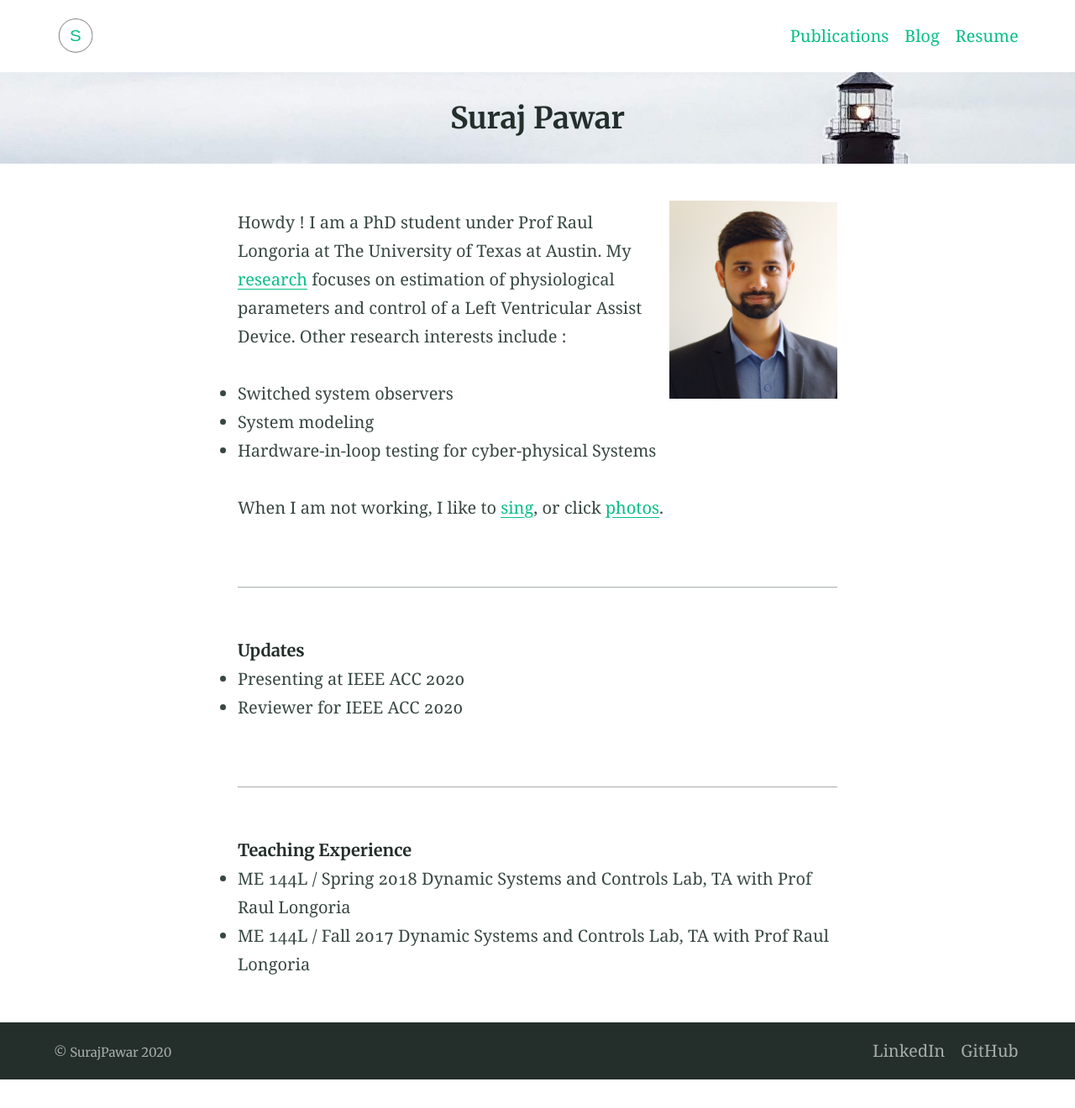
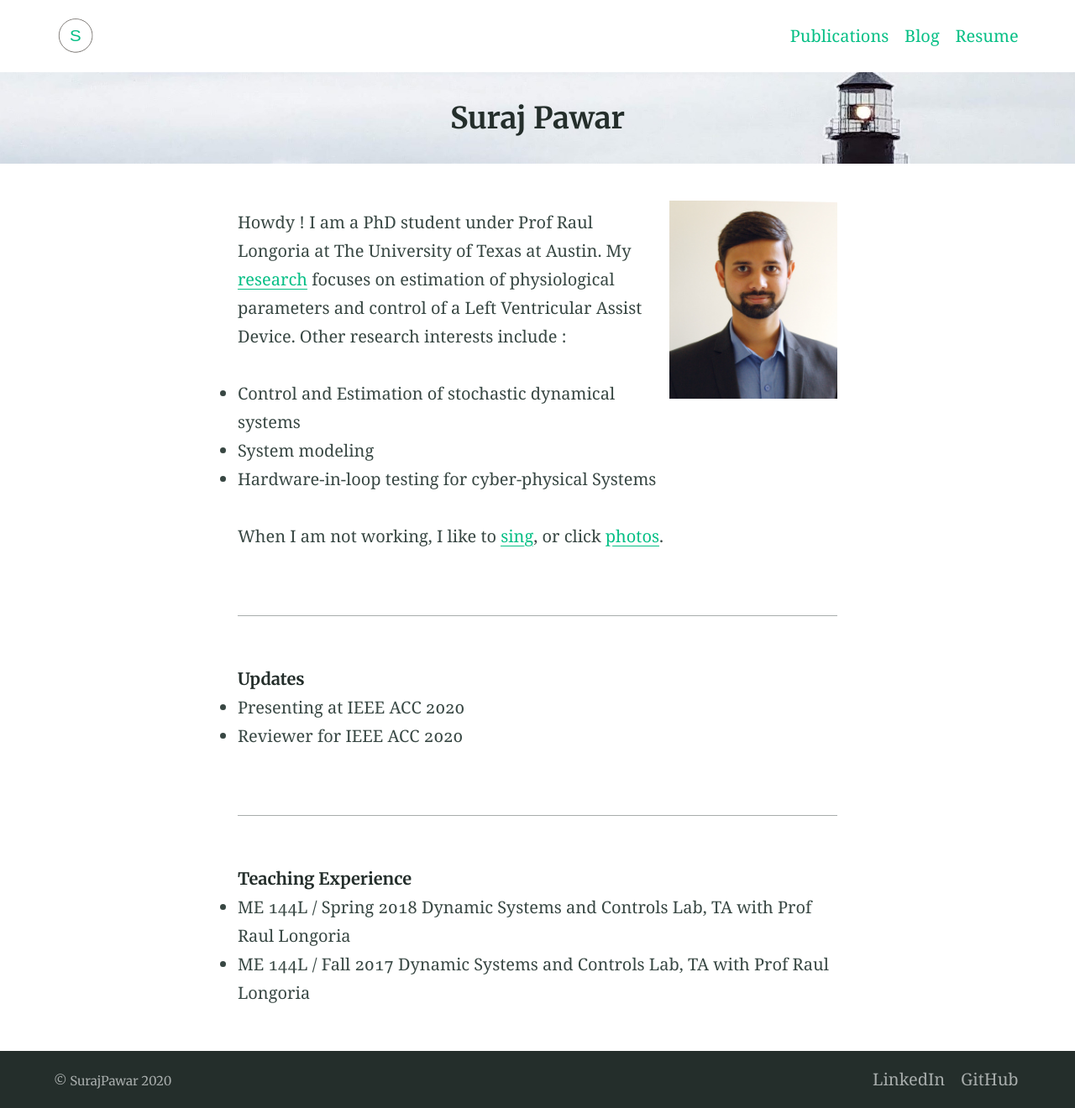
Before and after one commit to SurajRPawar/SurajRPawar.github.io, a Jekyll site: the page built from index.md, in a window 1280 px wide. Shown: the whole page at 84% size. Built offline with Jekyll 4.4.1, drawn with Linux system fonts in a browser that asks for light colours; before the commit the page ends 1286 px from its top, so only the background shows below that.

Commit message:
Update research interests on home page

```diff
--- a/index.md
+++ b/index.md
@@ -9,7 +9,7 @@ layout: page
 {% include figure.html image="/assets/pictures/Headshot.jpg"  position="right" width="200"%}
 
 Howdy ! I am a PhD student under Prof Raul Longoria at The University of Texas at Austin. My [research](https://sites.utexas.edu/longoria/system-modeling-estimation-and-control-for-cardiovascular-systems-with-mechanical-circulatory-support/) focuses on estimation of physiological parameters and control of a Left Ventricular Assist Device. Other research interests include :
-  * Switched system observers
+  * Control and Estimation of stochastic dynamical systems
   * System modeling
   * Hardware-in-loop testing for cyber-physical Systems
 
```
